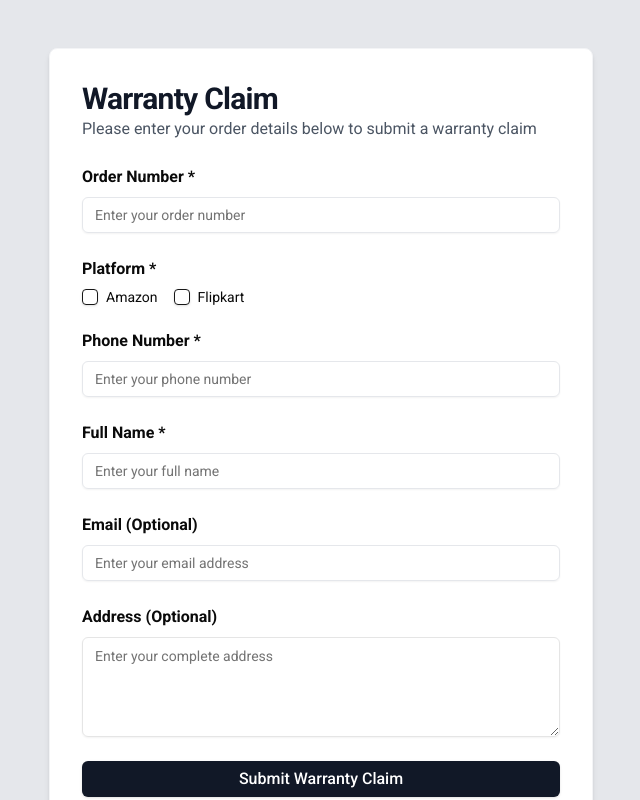
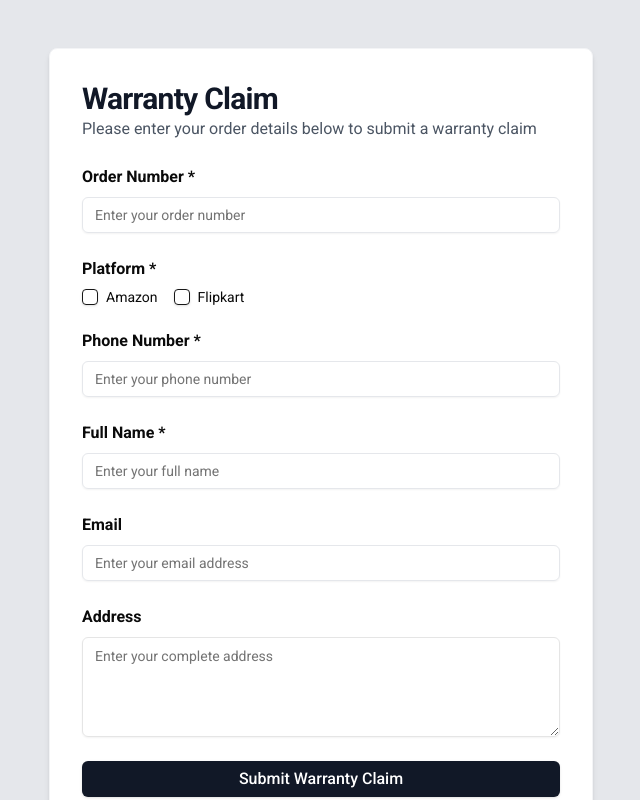
Before and after one commit to prakr97/HoardNext, a Next.js app: page /warrantyClaim in a window 1280 px wide. Shown: the top 800 px of the page, without its empty margins (319-959 px from the left). Built offline with nearby package versions, Linux system fonts and the light colour scheme.

Commit message:
optional remove

```diff
--- a/app/warrantyClaim/page.js
+++ b/app/warrantyClaim/page.js
@@ -243,7 +243,7 @@ export default function TrackOrderPage() {
           </div>
 
           <div className="space-y-2">
-            <Label htmlFor="email" className="text-base font-semibold">Email (Optional)</Label>
+            <Label htmlFor="email" className="text-base font-semibold">Email</Label>
             <Input
               id="email"
               name="email"
@@ -262,7 +262,7 @@ export default function TrackOrderPage() {
           </div>
 
           <div className="space-y-2">
-            <Label htmlFor="address" className="text-base font-semibold">Address (Optional)</Label>
+            <Label htmlFor="address" className="text-base font-semibold">Address</Label>
             <Textarea
               id="address"
               name="address"
```
